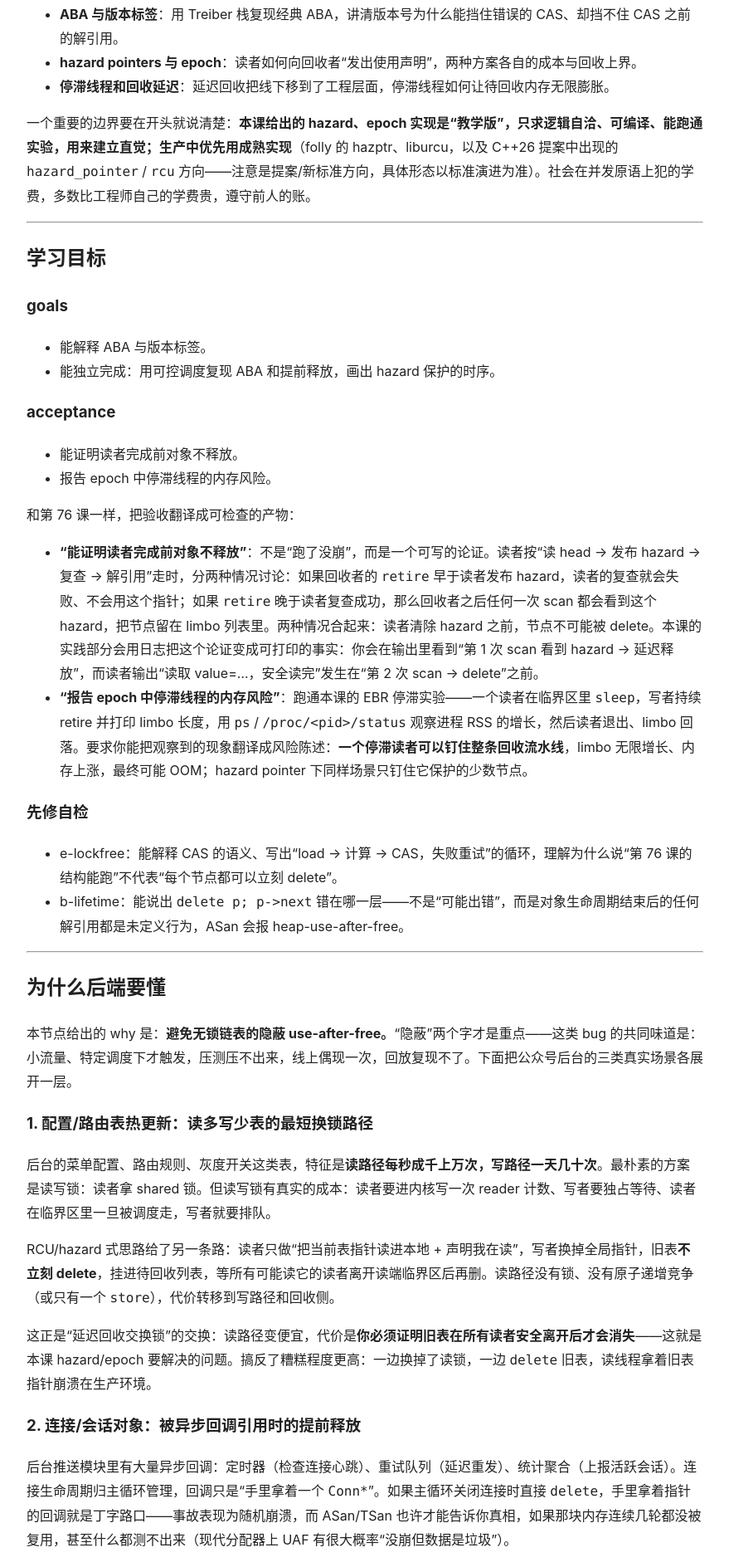
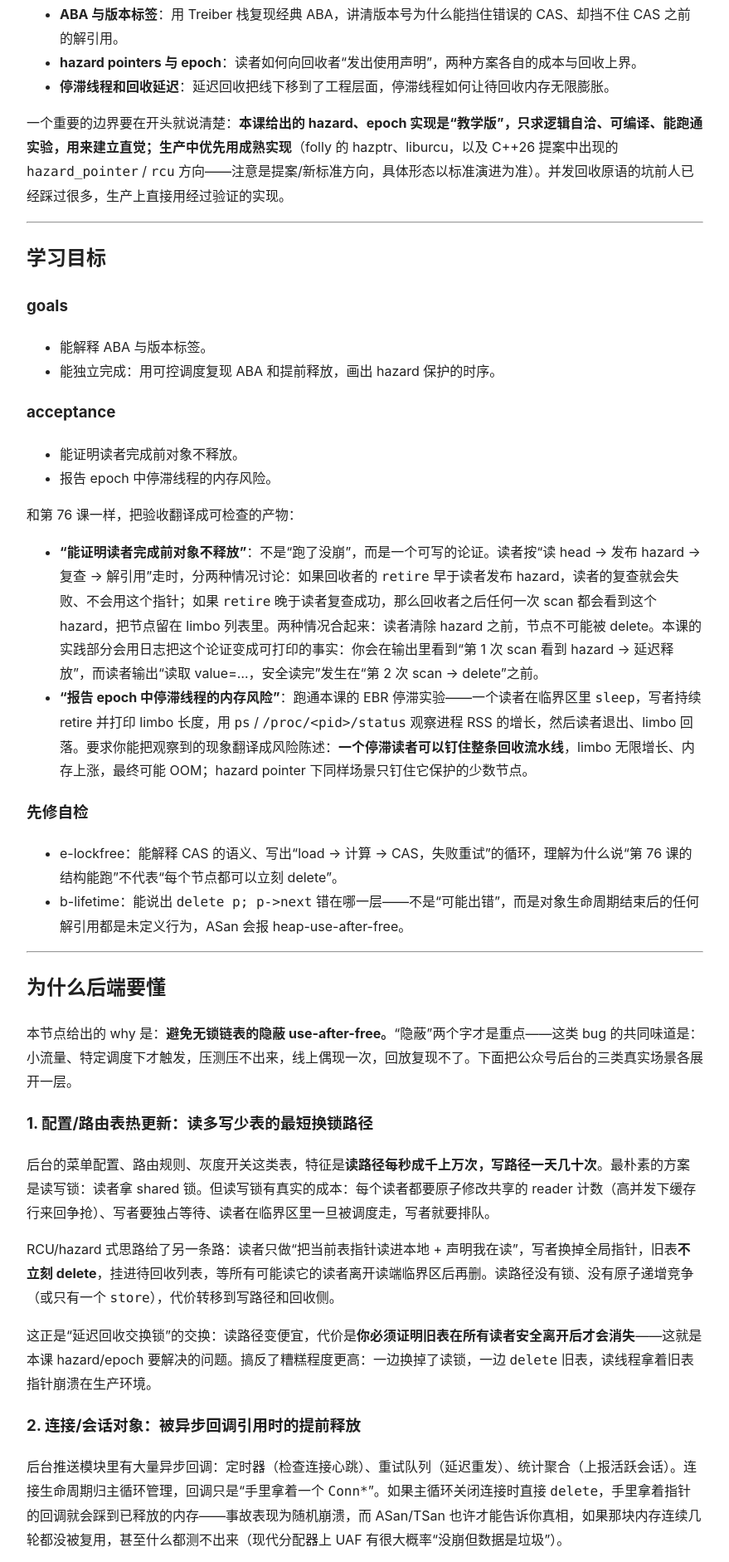
Before and after one commit to zhousai-zs/backend-atlas-notes, a plain HTML site: page docs/lessons/77.html in a window 1280 px wide. Shown: the part 1871-3753 px from the top of the page at 83% size, without its empty margins (350-1229 px from the left). Drawn offline with Linux system fonts and the light colour scheme.

Commit message:
update: 2026-11-08 18:48:35

```diff
--- a/docs/lessons/77.html
+++ b/docs/lessons/77.html
@@ -69,7 +69,7 @@
 <li><strong>hazard pointers 与 epoch</strong>：读者如何向回收者“发出使用声明”，两种方案各自的成本与回收上界。</li>
 <li><strong>停滞线程和回收延迟</strong>：延迟回收把线下移到了工程层面，停滞线程如何让待回收内存无限膨胀。</li>
 </ul>
-<p>一个重要的边界要在开头就说清楚：<strong>本课给出的 hazard、epoch 实现是“教学版”，只求逻辑自洽、可编译、能跑通实验，用来建立直觉；生产中优先用成熟实现</strong>（folly 的 hazptr、liburcu，以及 C++26 提案中出现的 <code>hazard_pointer</code> / <code>rcu</code> 方向——注意是提案/新标准方向，具体形态以标准演进为准）。社会在并发原语上犯的学费，多数比工程师自己的学费贵，遵守前人的账。</p>
+<p>一个重要的边界要在开头就说清楚：<strong>本课给出的 hazard、epoch 实现是“教学版”，只求逻辑自洽、可编译、能跑通实验，用来建立直觉；生产中优先用成熟实现</strong>（folly 的 hazptr、liburcu，以及 C++26 提案中出现的 <code>hazard_pointer</code> / <code>rcu</code> 方向——注意是提案/新标准方向，具体形态以标准演进为准）。并发回收原语的坑前人已经踩过很多，生产上直接用经过验证的实现。</p>
 <hr />
 <h2 id="_3">学习目标</h2>
 <h3 id="goals">goals</h3>
@@ -96,11 +96,11 @@
 <h2 id="_5">为什么后端要懂</h2>
 <p>本节点给出的 why 是：<strong>避免无锁链表的隐蔽 use-after-free。</strong>“隐蔽”两个字才是重点——这类 bug 的共同味道是：小流量、特定调度下才触发，压测压不出来，线上偶现一次，回放复现不了。下面把公众号后台的三类真实场景各展开一层。</p>
 <h3 id="1">1. 配置/路由表热更新：读多写少表的最短换锁路径</h3>
-<p>后台的菜单配置、路由规则、灰度开关这类表，特征是<strong>读路径每秒成千上万次，写路径一天几十次</strong>。最朴素的方案是读写锁：读者拿 shared 锁。但读写锁有真实的成本：读者要进内核写一次 reader 计数、写者要独占等待、读者在临界区里一旦被调度走，写者就要排队。</p>
+<p>后台的菜单配置、路由规则、灰度开关这类表，特征是<strong>读路径每秒成千上万次，写路径一天几十次</strong>。最朴素的方案是读写锁：读者拿 shared 锁。但读写锁有真实的成本：每个读者都要原子修改共享的 reader 计数（高并发下缓存行来回争抢）、写者要独占等待、读者在临界区里一旦被调度走，写者就要排队。</p>
 <p>RCU/hazard 式思路给了另一条路：读者只做“把当前表指针读进本地 + 声明我在读”，写者换掉全局指针，旧表<strong>不立刻 delete</strong>，挂进待回收列表，等所有可能读它的读者离开读端临界区后再删。读路径没有锁、没有原子递增竞争（或只有一个 <code>store</code>），代价转移到写路径和回收侧。</p>
 <p>这正是“延迟回收交换锁”的交换：读路径变便宜，代价是<strong>你必须证明旧表在所有读者安全离开后才会消失</strong>——这就是本课 hazard/epoch 要解决的问题。搞反了糟糕程度更高：一边换掉了读锁，一边 <code>delete</code> 旧表，读线程拿着旧表指针崩溃在生产环境。</p>
 <h3 id="2">2. 连接/会话对象：被异步回调引用时的提前释放</h3>
-<p>后台推送模块里有大量异步回调：定时器（检查连接心跳）、重试队列（延迟重发）、统计聚合（上报活跃会话）。连接生命周期归主循环管理，回调只是“手里拿着一个 <code>Conn*</code>”。如果主循环关闭连接时直接 <code>delete</code>，手里拿着指针的回调就是丁字路口——事故表现为随机崩溃，而 ASan/TSan 也许才能告诉你真相，如果那块内存连续几轮都没被复用，甚至什么都测不出来（现代分配器上 UAF 有很大概率“没崩但数据是垃圾”）。</p>
+<p>后台推送模块里有大量异步回调：定时器（检查连接心跳）、重试队列（延迟重发）、统计聚合（上报活跃会话）。连接生命周期归主循环管理，回调只是“手里拿着一个 <code>Conn*</code>”。如果主循环关闭连接时直接 <code>delete</code>，手里拿着指针的回调就会踩到已释放的内存——事故表现为随机崩溃，而 ASan/TSan 也许才能告诉你真相，如果那块内存连续几轮都没被复用，甚至什么都测不出来（现代分配器上 UAF 有很大概率“没崩但数据是垃圾”）。</p>
 <p>本课 API 思路的教训是：<strong>发现代码里存在“某把锁保护着指针，另一处无锁引用它”的结构，就要问一句：谁保证引用者释放之前，生命周期结束后对象还活着？</strong>要么引用计数（<code>shared_ptr</code>/<code>atomic&lt;shared_ptr&gt;</code>，代价见误区一节），要么延迟回收，要么明确“回调拿到的指针只在一小段同步窗口内合法”的契约。没有契约的悬垂指针，不是设计问题，是事故预告。</p>
 <h3 id="3-freelistaba">3. 无锁 freelist/内存池：ABA 最温床的产地</h3>
 <p>用 Treiber 栈管理空闲块的内存池非常诱人：没有 mutex、没有计数器、push/pop 都是常数次 CAS。但 freelist 有两个别的结构没有的“加速 ABA”特性：</p>
@@ -1468,7 +1468,7 @@ g++<span class="w"> </span>-std<span class="o">=</span>c++17<span class="w"> </s
 <p>(a) 交错见要点一时序表：栈 <code>A→B→∅</code>；线程 1 读到 head=A、next=B 后挂起；线程 2 完成 pop A（head 变 B）、pop B（head 变 ∅）、push A（head 变回 A）；线程 1 恢复后 CAS(head, A, B) 成功——把早已弹出的 B 接回栈顶，同时丢弃了 A 真正的新 next（∅），结构从此损坏。地址值序列是 head：<code>A → B → ∅ → A</code>，比较值恰好在最后回到 A，CAS 无法察觉。</p>
 <p>(b) (a) 中加版本号后，三次成功修改都推进 tag：成功路径 CAS 期望 <code>(A, tag0)</code>、当前实际是 <code>(A, tag0+3)</code>，tag 不匹配 → CAS 失败、重试，<strong>错误的更新被挡住</strong>。但 (b) 的后半答案是否定的：<code>pop</code> 的第二步 <code>Node* next = old.p-&gt;next;</code> 发生在 CAS <strong>之前</strong>，如果外部已经 delete 了那块内存，这次解引用本身就是 use-after-free——版本号管的是“接下来的写不被 stale 快照接受”，管不了“之前的读踩到已释放内存”。所以 <strong>ABA（结构错误更新）与提前释放（生命周期）是两个问题，tag 只修前者</strong>；后者要 hazard pointer / epoch 这类延迟回收。</p>
 <h3 id="2hazard-pointer">题 2：hazard pointer 为什么必须复查？</h3>
-<p><strong>问题</strong>：读者协议是“读 head → 把值写进 hazard 槽 → 再读一次 head 确认未变 → 才解引用”。如果省掉第三次读（“反正我已经写了 hazard 了”）， protocol 会出什么洞？请用一个交错说明。</p>
+<p><strong>问题</strong>：读者协议是“读 head → 把值写进 hazard 槽 → 再读一次 head 确认未变 → 才解引用”。如果省掉第三次读（“反正我已经写了 hazard 了”），协议 会出什么洞？请用一个交错说明。</p>
 <p><strong>答案</strong>：省掉复查的致命交错：读者在 t0 读 head 得 A；t1 时刻另一线程 pops A 并 retire 进 limbo；t2 回收者 scan，此刻 hazard 槽还是空的（读者还没来得及写）→ 判定“无人保护” → <strong>delete A</strong>；t3 读者把 A 写进 hazard 槽；t4 读者解引用 A——踩在别人的尸体上，UAF。</p>
 <p>复查把这堵住的方式是把保护窗口的“起算点”钉死：读者写完 hazard 后再读一次 head，若仍是 A，那么“我读到的 A 当时确实还在链上”，并且<strong>所有发生在本次复查之后的 scan 都能看到这个 hazard</strong>（<code>seq_cst</code> 下三方构成全序）；若复查时 head 已经变掉，说明 A 可能在读 head 与发布 hazard 之间就被退役了，读者手里的引用是脏的，必须放弃重来。也就是说：<strong>复查失败保护的是“不用脏指针”，复查成功保护的是“被保护的指针不被释放”</strong>——两头都靠这一次多出来的 load。</p>
 <h3 id="3epoch">题 3：epoch 中停滞读者的内存风险</h3>
@@ -1478,7 +1478,7 @@ g++<span class="w"> </span>-std<span class="o">=</span>c++17<span class="w"> </s
 <p>(2) 每次推进失败，新 retire 的节点只能堆积：limbo 长度线性增长，堆占用持续上涨，进程 RSS 同步增长（本课步骤 5 的实验把这条时间轴打印出来了）。</p>
 <p>(3) 极端情况下 limbo 直到把内存吃满触发 OOM、或触发内核/容器内存保护把进程干掉——一个“读者卡住”演变成全服务故障；且故障表象是“内存涨”，与“读路径卡住”离得很远，比较难查。</p>
 <p>(4) hazard pointer 下，停滞读者只钉住它自己槽里保护的少数节点（线程数 × 每线程槽数的量级），回收流水线其余部分照常运行：limbo 有上界，不会无限增长。这是两个方案在弹性上最关键的差别。</p>
-<p>(5) 至少两个，还能更多：<strong>retire/limbo 积压长度</strong>（回收缩条指标，最先动）、<strong>最老 age</strong>（最早一条概况 retire 至今的时间，衡量 grace period 停滞时长）；再进一步：读端临界区耗时分布（识别是谁在临界区里阻塞）、RSS 与 limbo 相关曲线、bgwriter/回收线程的推进停滞时长。对应的治理：读端临界区内禁阻塞、给临界区加长度监控、必要时限流 retire，并考虑用 hazard/p只能方案替代 epoch。</p>
+<p>(5) 至少两个，还能更多：<strong>retire/limbo 积压长度</strong>（最先异常的回收指标）、<strong>最老 age</strong>（最早一条待回收节点从 retire 至今的时间，衡量 grace period 停滞时长）；再进一步：读端临界区耗时分布（识别是谁在临界区里阻塞）、RSS 与 limbo 相关曲线、回收线程的推进停滞时长。对应的治理：读端临界区内禁阻塞、给临界区加长度监控、必要时限流 retire，并考虑用 hazard pointer 方案替代 epoch。</p>
 <hr />
 <h2 id="_22">推荐资源</h2>
 <ul>
```
Also changed, not shown: 1 other file.
